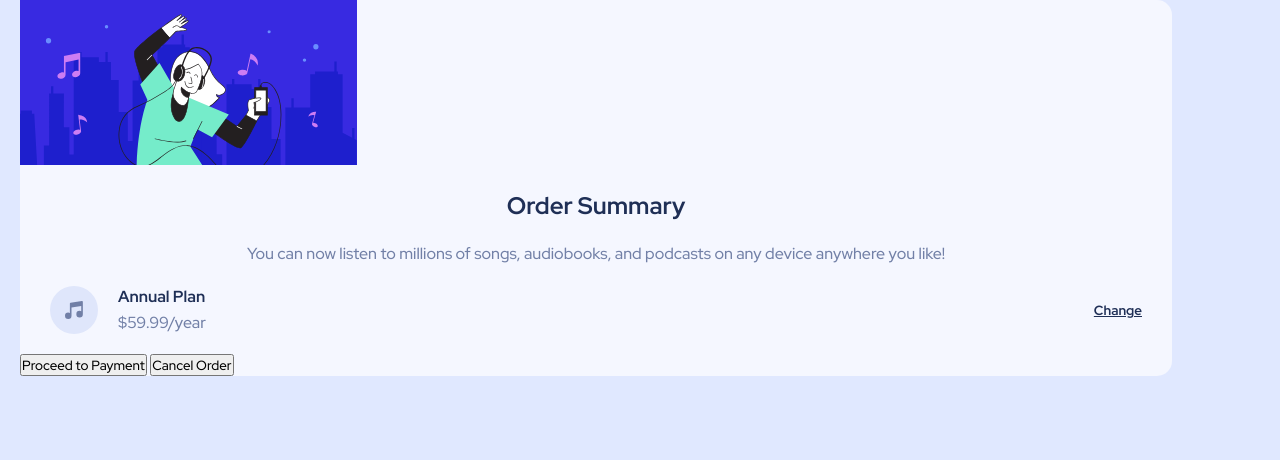
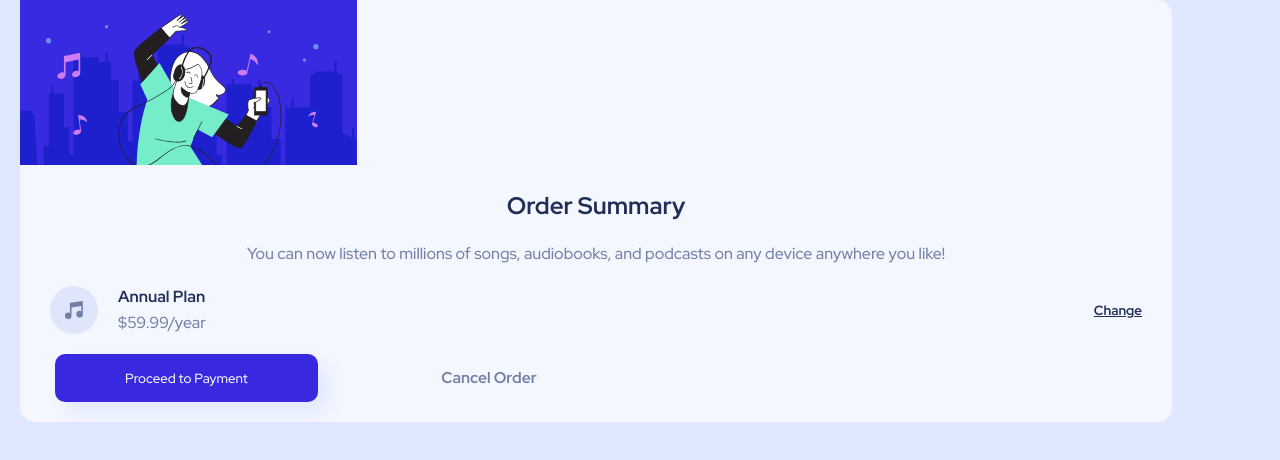
Before and after one commit to mohamed-abdelahi-haibelty/Order-summary-component, a plain HTML site: page index.html in a window 1280 px wide. Drawn offline with Linux system fonts and the light colour scheme.

Commit message:
add style to payment button and cancel too

```diff
--- a/index.html
+++ b/index.html
@@ -31,8 +31,8 @@
             </div>
             <button class="change-btn"><h4>Change</h4></button>
         </div>
-        <button class="payement-btn">Proceed to Payment</button>
-        <button class="cancel-btn">Cancel Order</button>
+        <button class="payment-btn">Proceed to Payment</button>
+        <button class="cancel-btn"><h3>Cancel Order</h3></button>
     </div>
 </body>
 </html>
--- a/styles.css
+++ b/styles.css
@@ -67,3 +67,20 @@ p{
     border:none;
     text-decoration: underline;
 }
+.payment-btn{
+    background-color: var(--Bright-blue);
+    color: var(--Very-pale-blue);
+    border: none;
+    border-radius: 10px;
+    padding: 15px 70px;
+    margin-left: 35px;
+    margin-bottom: 20px;
+    box-shadow: 10px 10px 20px var(--Pale-blue);
+}
+.cancel-btn{
+    margin-bottom: 25px;
+    background-color: transparent;
+    border: none;
+    color: var(--Desaturated-blue);
+    margin-left: 120px;
+}
```
